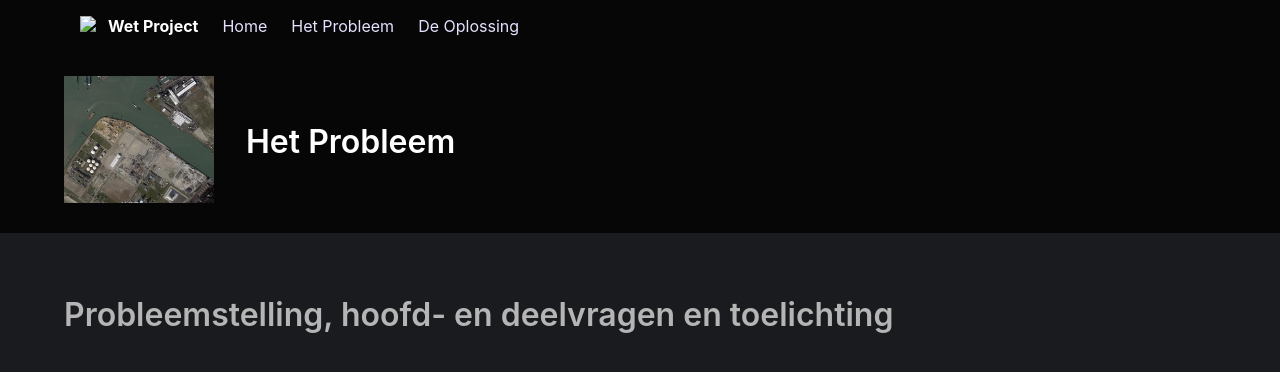
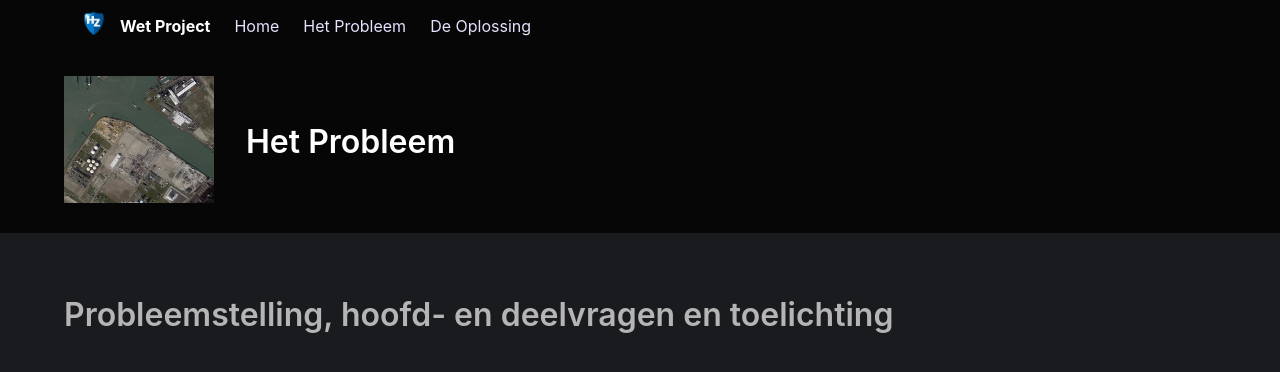
Before and after one commit to ThijsDeR/WET-Project-Kade, a plain HTML site: page oplossing/index.html in a window 1280 px wide. Drawn offline with nearby package versions, Linux system fonts and the light colour scheme.

Commit message:
hz image fix

```diff
--- a/oplossing/index.html
+++ b/oplossing/index.html
@@ -19,7 +19,7 @@
                 <div class="navbar-brand">
                     <div class="navbar-item is-flex">
                         <a href="https://hz.nl" class="pr-3">
-                          <img src="./images/hz-logo.png" height="75">
+                          <img src="../images/hz-logo.png" height="75">
                         </a>
                         <h1 class="has-text-white has-text-weight-bold">Wet Project</h1>
                     </div>
```
Also changed, not shown: probleem/index.html (+1 -1 lines).
